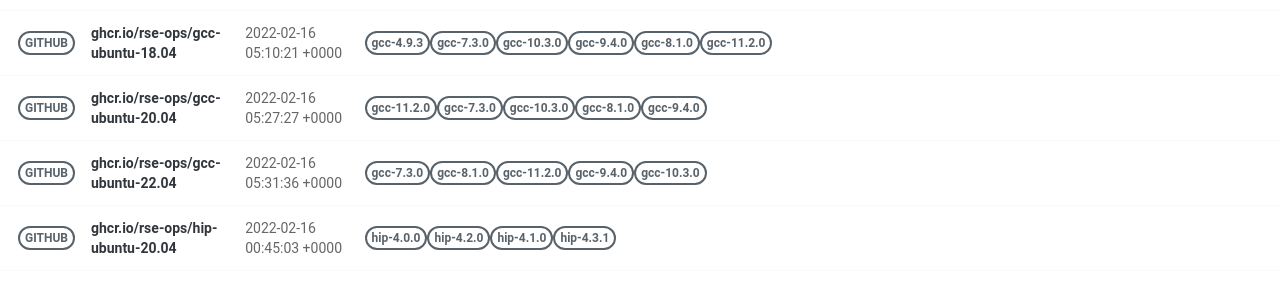
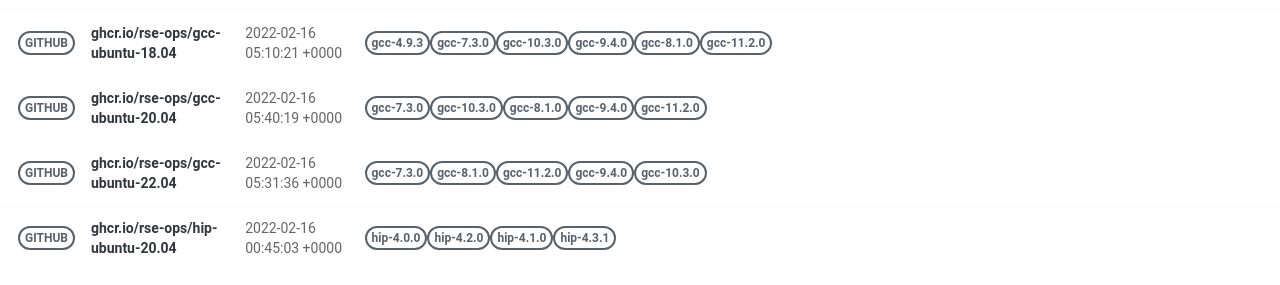
Before and after one commit to rse-ops/docker-images, a Jekyll site: the page built from pages/index.md, in a window 1280 px wide. Shown: the part 581-866 px from the top of the page. Built offline with Jekyll 4.4.1, drawn with Linux system fonts in a browser that asks for light colours; nearby versions of some CDN libraries.

Commit message:
Automated push to update library 2022-02-16

```diff
--- a/_library/ghcr.io-rse-ops-gcc-ubuntu-20.04.md
+++ b/_library/ghcr.io-rse-ops-gcc-ubuntu-20.04.md
@@ -1,14 +1,11 @@
 ---
 layout: container
 name: ghcr.io/rse-ops/gcc-ubuntu-20.04
-updated_at: 2022-02-16 05:27:27.710108
+updated_at: 2022-02-16 05:40:19.152302
 
 
 container_url: https://github.com/orgs/rse-ops/packages/container/package/gcc-ubuntu-20.04
 versions:
- - tag: gcc-11.2.0
-   dockerfile: https://github.com/rse-ops/docker-images/blob/main/ubuntu/gcc/Dockerfile
-   manifest: https://crane.ggcr.dev/manifest/ghcr.io/rse-ops/gcc-ubuntu-20.04:gcc-11.2.0
  - tag: gcc-7.3.0
    dockerfile: https://github.com/rse-ops/docker-images/blob/main/ubuntu/gcc/Dockerfile
    manifest: https://crane.ggcr.dev/manifest/ghcr.io/rse-ops/gcc-ubuntu-20.04:gcc-7.3.0
```
Also changed, not shown: other parts of _library/ghcr.io-rse-ops-gcc-ubuntu-20.04.md (+3 -0 lines).
